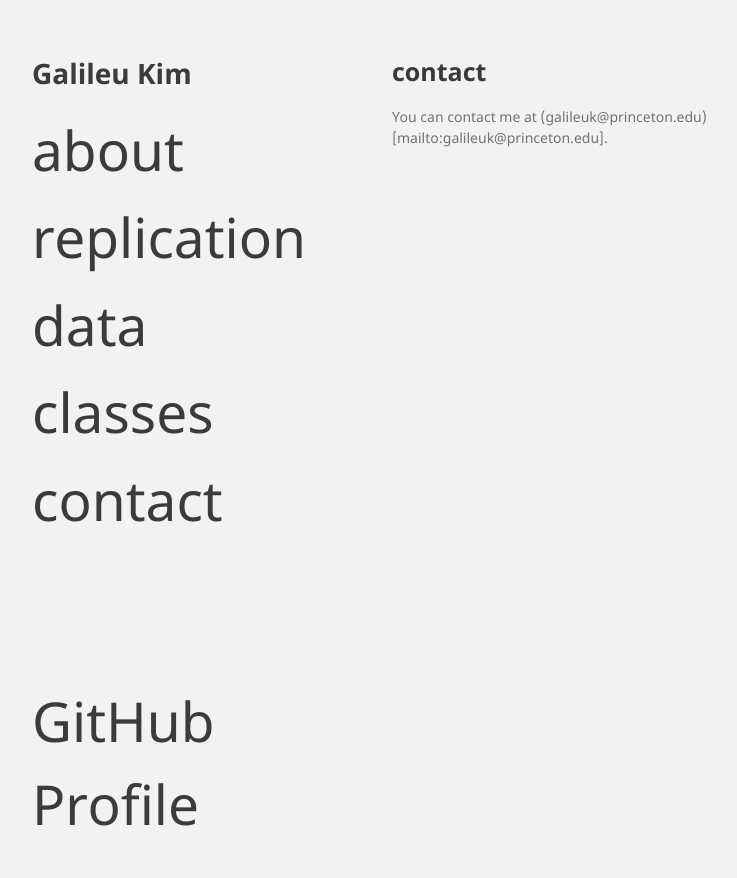
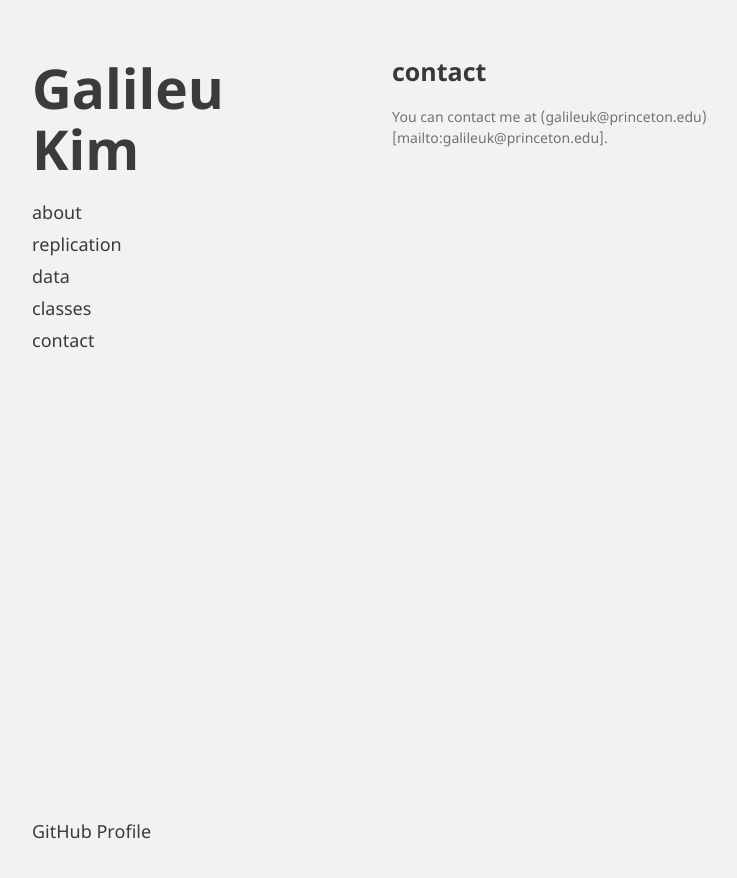
Before and after one commit to galileukim/galileukim.github.io, a Jekyll site: the page built from pages/contact.md, in a window 1280 px wide. Shown: the top 878 px of the page, without its empty margins (178-915 px from the left). Built offline with Jekyll 4.4.1, drawn with Linux system fonts in a browser that asks for light colours; our own code applies the rules of GitHub Pages for plain Markdown files.

Commit message:
change font

```diff
--- a/_sass/jekyll-theme-minimal.scss
+++ b/_sass/jekyll-theme-minimal.scss
@@ -43,11 +43,11 @@ h3, h4, h5, h6 {
 a {
   color:#3b3b3b;
   text-decoration:none;
-  // font-size:40px;
+  font-size:55px;
 }
 
 .view a {
-  font-size:55px;
+  font-size:18px;
 }
 
 a:hover, a:focus {
```
